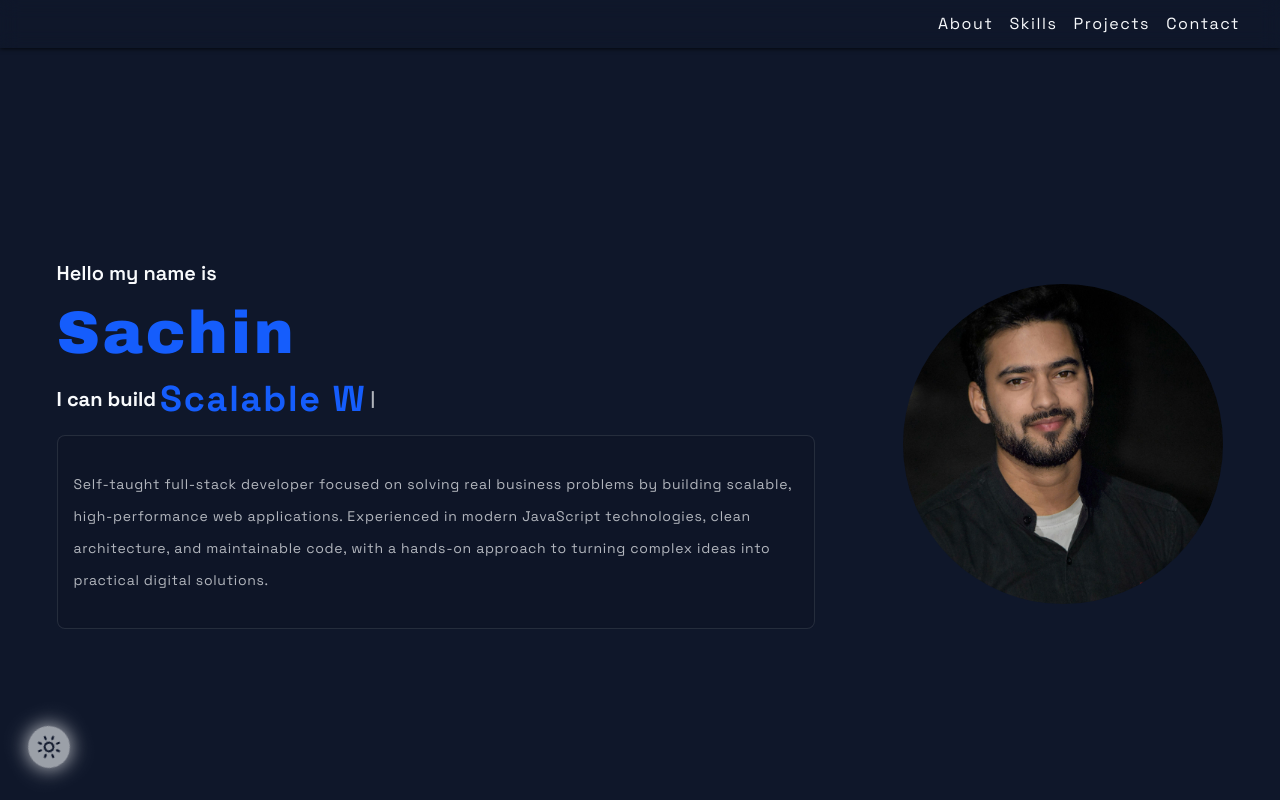
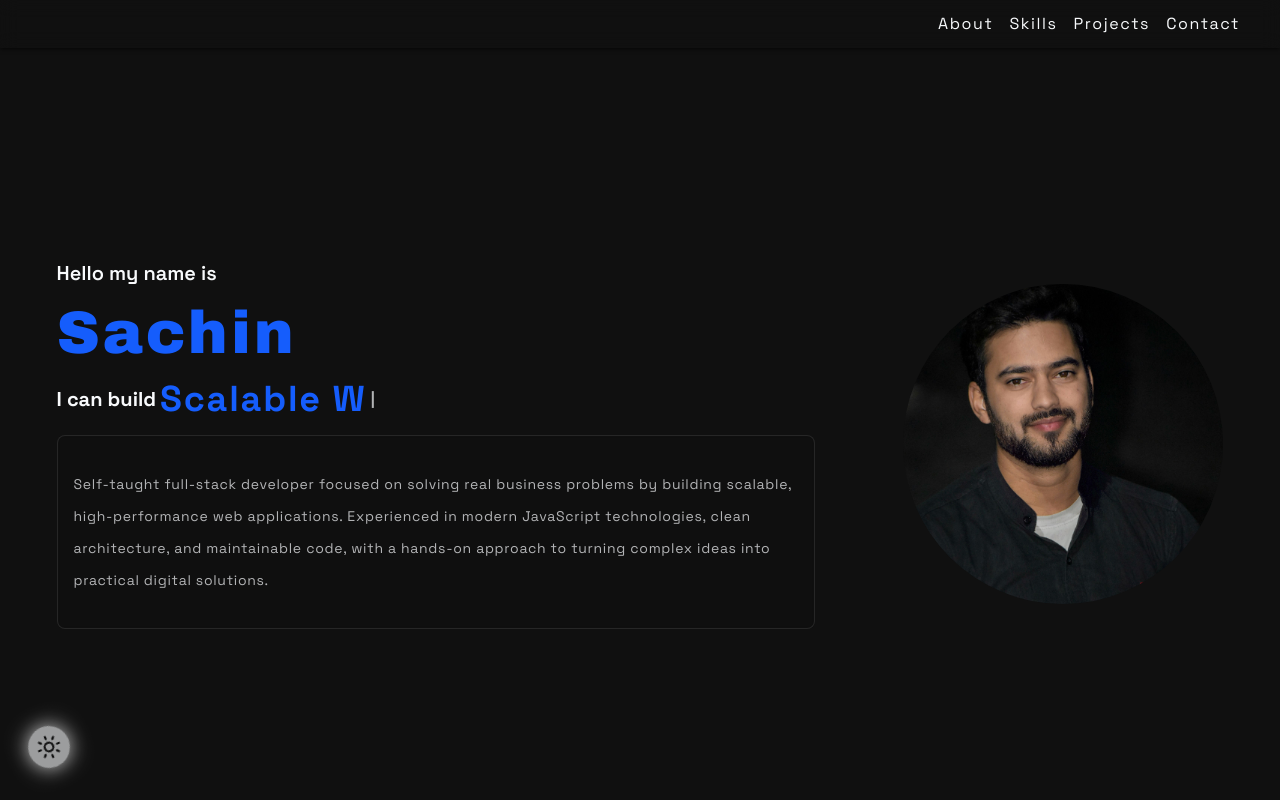
Before and after one commit to sachin55551010/My_Portfolio, a React (Vite) app: page / in a window 1280 px wide. Shown: the top 800 px of the page. Built offline with nearby package versions, Linux system fonts and the light colour scheme.

Commit message:
change blue theme dark black

```diff
--- a/src/index.css
+++ b/src/index.css
@@ -30,7 +30,7 @@ html {
 /* Dark theme */
 @layer theme {
   [data-theme="dark"] {
-    --color-base: rgba(15, 23, 42, 1);
+    --color-base: rgb(16, 16, 16);
     --color-foreground: #f8fafc;
     --color-card: #0f172a;
     --color-primary: #3b82f6;
```
